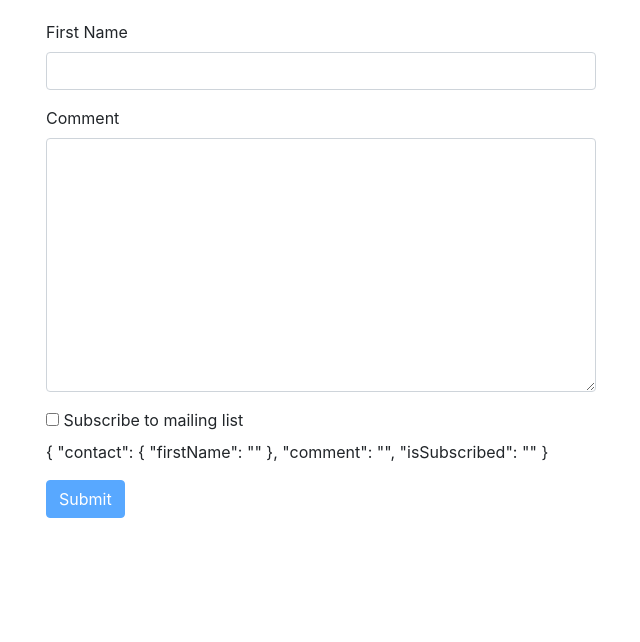
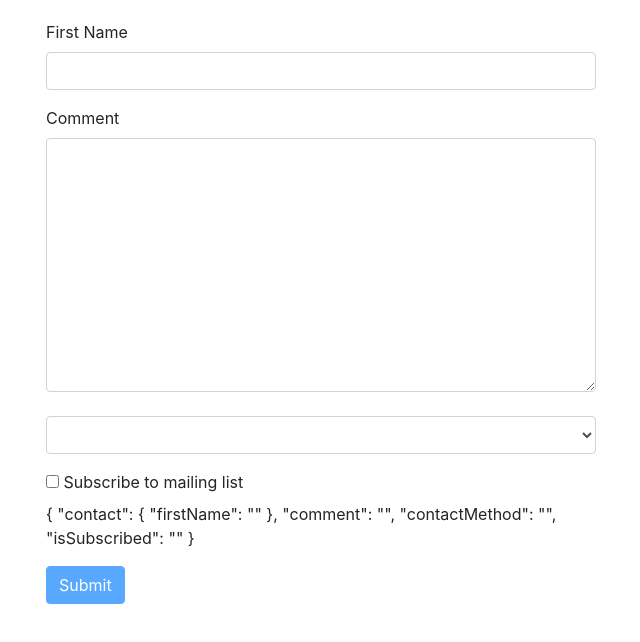
Before and after one commit to Rajan027/angular-forms, an Angular app: page / in a window 1280 px wide. Shown: the top 642 px of the page, without its empty margins (319-959 px from the left). Built offline with nearby package versions, Linux system fonts and the light colour scheme.

Commit message:
dropdown

```diff
--- a/src/app/template-driven-forms/template-driven-forms.component.html
+++ b/src/app/template-driven-forms/template-driven-forms.component.html
@@ -39,8 +39,14 @@
         rows="10"
       ></textarea>
 		</div>
+		<div class="form-group">
+			<label for="contactMethod"></label>
+			<select ngModel name="contactMethod" id="contactMethod" class="form-control">
+        <option [value]="method.id" *ngFor="let method of contactMethods">{{method.name}}</option>
+      </select>
+		</div>
 		<div class="checkbox">
-			<label for="">
+			<label>
         <input type="checkbox" ngModel name="isSubscribed"> Subscribe to mailing list
         </label>
 		</div>
--- a/src/app/template-driven-forms/template-driven-forms.component.ts
+++ b/src/app/template-driven-forms/template-driven-forms.component.ts
@@ -6,6 +6,8 @@ import { Component, OnInit } from "@angular/core";
   styleUrls: ["./template-driven-forms.component.css"]
 })
 export class TemplateDrivenFormsComponent implements OnInit {
+  contactMethods = [{ id: 1, nsme: "Email" }, { id: 2, name: "Phone" }];
+
   constructor() {}
 
   ngOnInit() {}
```
